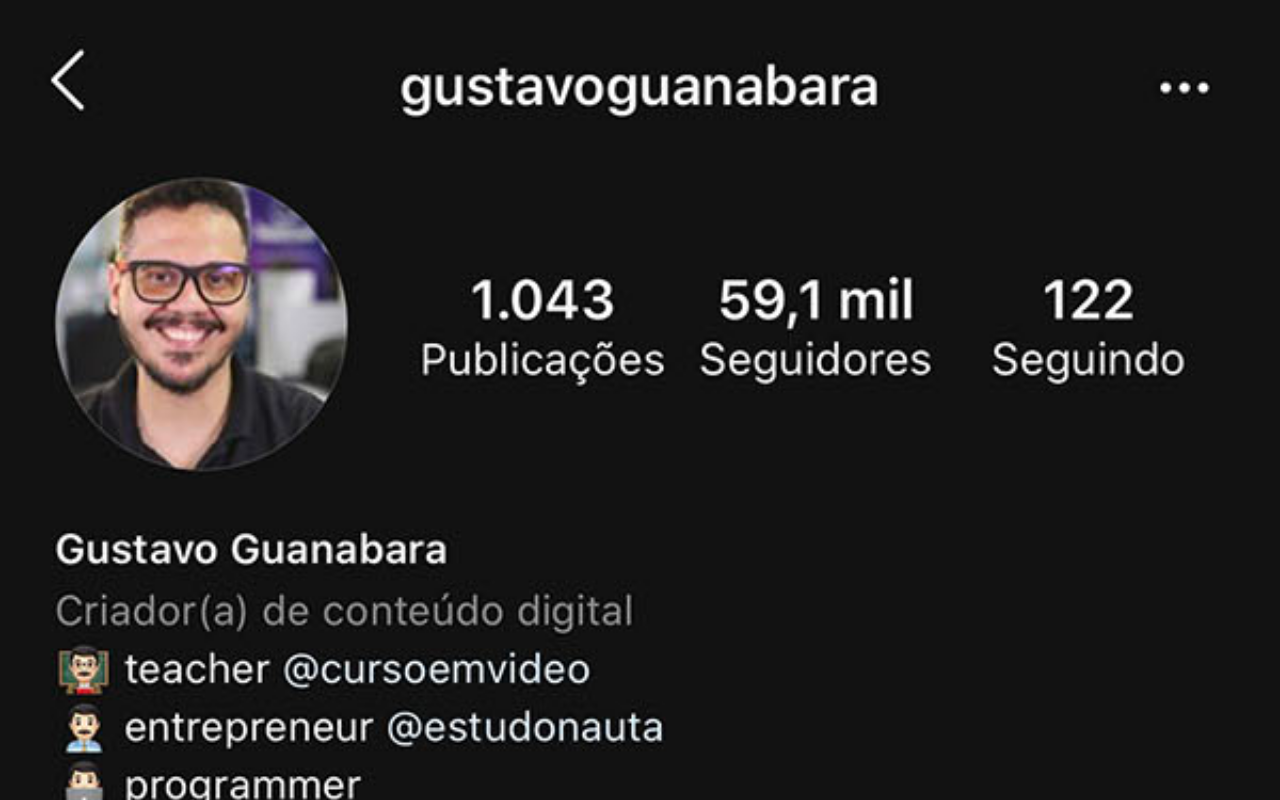
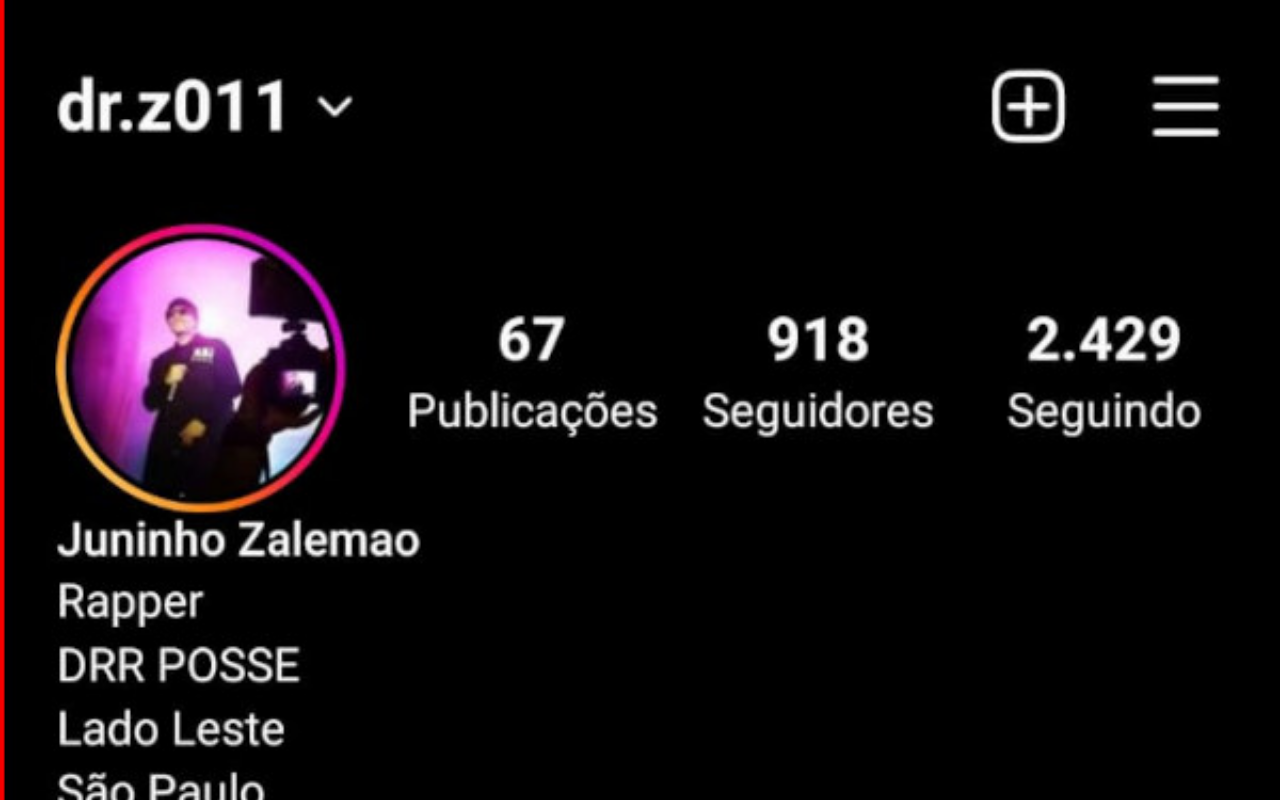
Before and after one commit to JrTheDev/projeto-midia-social, a plain HTML site: page instagram.html in a window 1280 px wide. Shown: the top 800 px of the page. Drawn offline with Linux system fonts and the light colour scheme.

Commit message:
atualizando minhas redes

```diff
--- a/instagram.html
+++ b/instagram.html
@@ -8,7 +8,7 @@
     <link rel="stylesheet" href="estilos/social.css">
 </head>
 <body>
-    <img src="imagens/tela-instagram.jpg" alt="instagram">
+    <img src="imagens/tela-instagram1.jpg" alt="instagram">
     <a href="https://www.instagram.com/dr.z011/" target="_blank">ACESSE</a>
 </body>
 </html>
```
Also changed, not shown: imagens/tela-instagram1.jpg (added).
